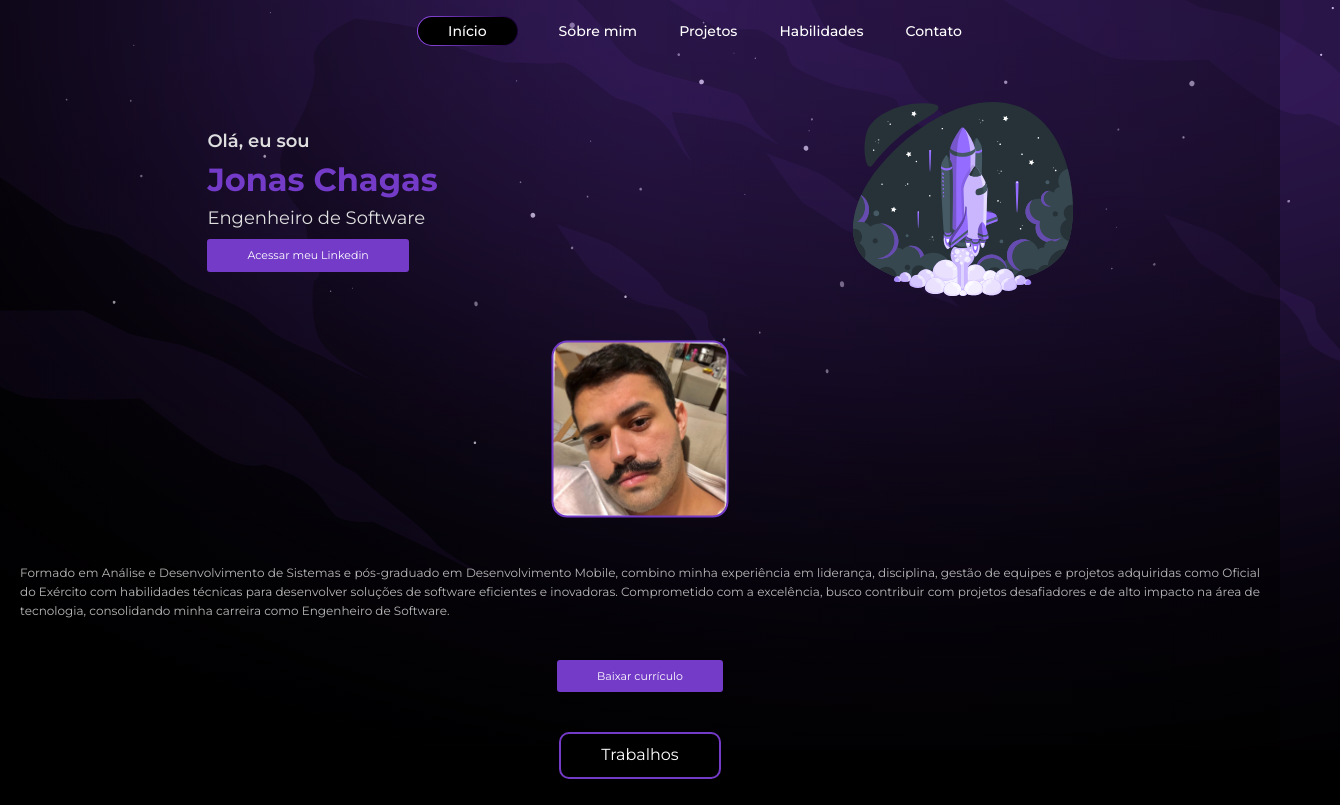
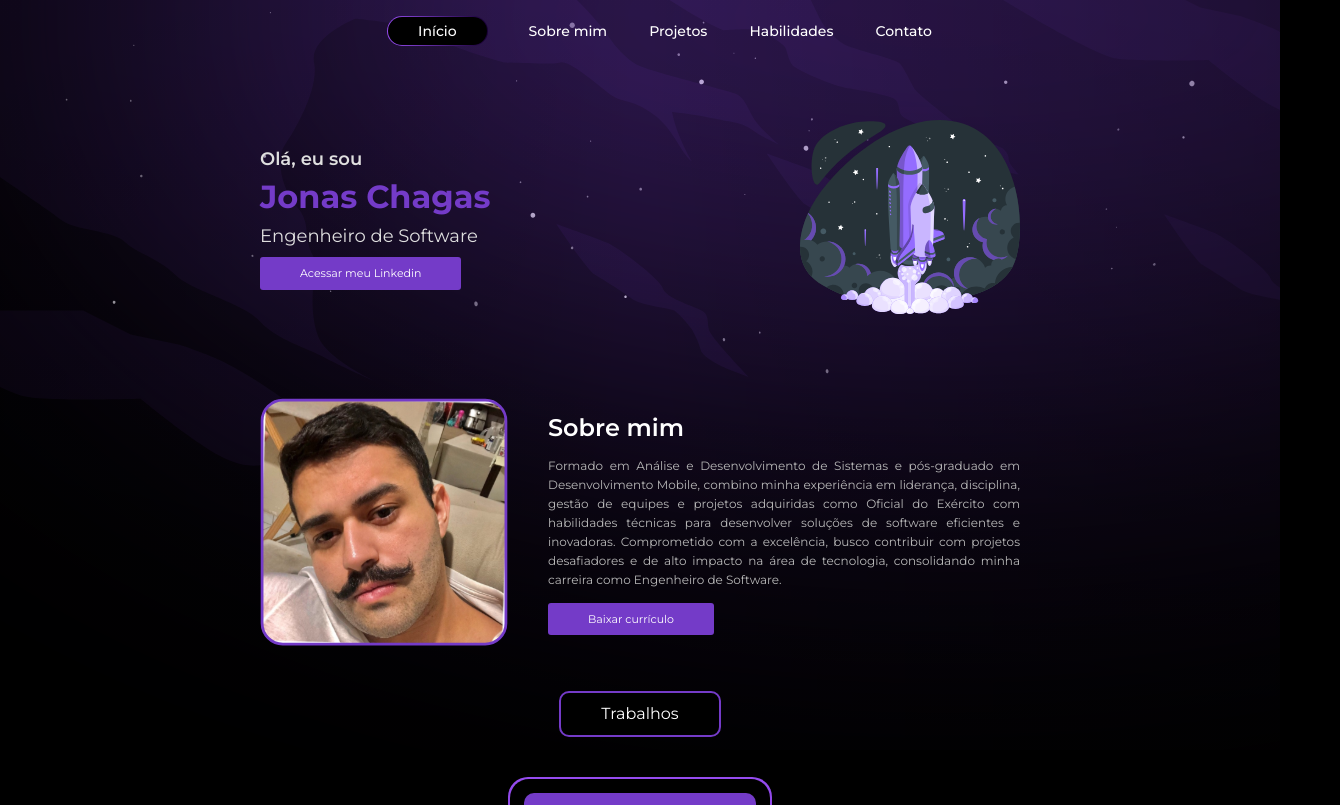
Before and after one commit to JonasGz/jonaschagasdev, a React (Vite) app: page / in a window 1280 px wide. Shown: the top 805 px of the page, 1340 px wide, since content can reach past the window. Built offline with nearby package versions, Linux system fonts and the light colour scheme.

Commit message:
feat: about desktop

```diff
--- a/src/App.scss
+++ b/src/App.scss
@@ -5,15 +5,17 @@
 
   &__section {
     width: 100%;
+    max-width: 80rem;
     display: flex;
     flex-direction: column;
     align-items: center;
+    justify-content: center;
   }
 
   &__section-title {
     background-color: #000;
     color: #fff;
-    border: 0.2rem solid #743BC8;
+    border: 0.2rem solid #743bc8;
     font-size: 1.6rem;
     width: max-content;
     justify-self: center;
@@ -22,16 +24,27 @@
     margin: 0 0 4rem 0;
   }
 
+  &__home {
+    display: none;
+  }
+
   &__about {
     margin-top: 11.2rem;
   }
-
 }
 
-@media (min-width: 728px) {
+@media (min-width: 768px) {
   .app {
+    width: 100%;
+    align-items: center;
+
     &__about {
       margin-top: 0;
     }
+
+    &__home {
+      display: block;
+      margin: 12rem 0 4rem 0;
+    }
   }
 }
--- a/src/App.tsx
+++ b/src/App.tsx
@@ -12,7 +12,7 @@ function App() {
   return (
     <div className="app">
       <Header />
-      <section id="home" className="app__section">
+      <section id="home" className="app__section app__home">
         <Home />
       </section>
       <section id="about" className="app__section app__about">
--- a/src/components/about/about.scss
+++ b/src/components/about/about.scss
@@ -4,6 +4,21 @@
   align-items: center;
   gap: 4rem;
   padding: 0 2rem;
+
+  &__picture img {
+    width: 17.8rem;
+    height: 17.8rem;
+  }
+
+  &__title {
+    display: none;
+  }
+
+  &__content {
+    display: flex;
+    flex-direction: column;
+    gap: 2rem;
+  }
 
   &__description {
     font-size: 1.2rem;
@@ -14,11 +29,41 @@
   }
 
   &__button {
-    background-color: #743BC8;
+    background-color: #743bc8;
     color: #fff;
     font-size: 1.1rem;
     font-weight: 400;
     border-radius: 0.3rem;
     padding: 1rem 4rem;
+    width: max-content;
+    align-self: center;
   }
 }
+
+@media (min-width: 768px) {
+  .about {
+    flex-direction: row;
+
+    &__title {
+      color: #fff;
+      font-weight: 600;
+      margin: 0;
+      display: block;
+    }
+
+    &__picture img {
+      width: 24.8rem;
+      height: 24.8rem;
+    }
+
+    &__content {
+      display: flex;
+      flex-direction: column;
+      gap: 1.4rem;
+    }
+
+    &__button {
+      align-self: flex-start;
+    }
+  }
+}
--- a/src/components/about/about.tsx
+++ b/src/components/about/about.tsx
@@ -4,24 +4,21 @@ export const About = () => {
   return (
     <div className="about">
       <div className="about__picture">
-        <img
-          title="picture"
-          alt="picture"
-          src="/assets/picture.svg"
-          width="178"
-          height="178"
-        />
+        <img title="picture" alt="picture" src="/assets/picture.svg" />
       </div>
-      <div className="about__description">
-        Formado em Análise e Desenvolvimento de Sistemas e pós-graduado em
-        Desenvolvimento Mobile, combino minha experiência em liderança,
-        disciplina, gestão de equipes e projetos adquiridas como Oficial do
-        Exército com habilidades técnicas para desenvolver soluções de software
-        eficientes e inovadoras. Comprometido com a excelência, busco contribuir
-        com projetos desafiadores e de alto impacto na área de tecnologia,
-        consolidando minha carreira como Engenheiro de Software.
+      <div className="about__content">
+        <h2 className="about__title">Sobre mim</h2>
+        <div className="about__description">
+          Formado em Análise e Desenvolvimento de Sistemas e pós-graduado em
+          Desenvolvimento Mobile, combino minha experiência em liderança,
+          disciplina, gestão de equipes e projetos adquiridas como Oficial do
+          Exército com habilidades técnicas para desenvolver soluções de
+          software eficientes e inovadoras. Comprometido com a excelência, busco
+          contribuir com projetos desafiadores e de alto impacto na área de
+          tecnologia, consolidando minha carreira como Engenheiro de Software.
+        </div>
+        <div className="about__button">Baixar currículo</div>
       </div>
-      <div className="about__button">Baixar currículo</div>
     </div>
   );
 };
--- a/src/components/header/components/navbar/navbar.scss
+++ b/src/components/header/components/navbar/navbar.scss
@@ -1,5 +1,5 @@
 .navbar {
-
+  display: none;
   &__content {
     display: flex;
     list-style-type: none;
@@ -14,13 +14,13 @@
     padding: 0.1rem;
 
     & > &__container {
-      background:transparent;
+      background: transparent;
       padding: 0.6rem 0;
     }
   }
 
   &__item--active {
-    background: linear-gradient(90deg, #964CF0, #170033);
+    background: linear-gradient(90deg, #964cf0, #170033);
     padding: 0.1rem;
     border-radius: 2rem;
 
@@ -32,20 +32,8 @@
   }
 }
 
-
-
-// .experience {
-//   display: flex;
-//   background: linear-gradient(0deg, #170033, #964CF0);
-//   padding: 0.2rem;
-//   border-radius: 2rem;
-//   width: 100%;
-//   min-width: 28rem;
-//   color: #b8b8b8;
-
-//   & > &__container {
-//     background: #000;
-//     border-radius: 1.9rem;
-//     padding: 1.4rem;
-//     width: 100%;
-//   }
+@media (min-width: 768px) {
+  .navbar {
+    display: block;
+  }
+}
--- a/src/components/header/header.scss
+++ b/src/components/header/header.scss
@@ -1,6 +1,6 @@
 .header {
   padding: 0.2rem 3rem;
-  border-bottom: 0.1rem solid #3A3A3A;
+  border-bottom: 0.1rem solid #3a3a3a;
   display: flex;
   flex-direction: row;
   align-items: center;
@@ -16,11 +16,9 @@
   }
 }
 
-
-@media (min-width: 728px) {
+@media (min-width: 768px) {
   .header {
     background-color: transparent;
-    position: relative;
     border-bottom: none;
     display: flex;
     justify-content: center;
--- a/src/components/home/home.scss
+++ b/src/components/home/home.scss
@@ -1,9 +1,9 @@
 .home {
   display: flex;
-  width: 100%;
   color: #dfdfdf;
   align-items: center;
-  justify-content: space-around;
+  justify-content: space-between;
+  padding: 0 2rem;
 
   &__content {
     display: flex;
@@ -17,7 +17,7 @@
   }
 
   &__name {
-    color: #743BC8;
+    color: #743bc8;
     margin: 0;
   }
 
@@ -26,14 +26,13 @@
   }
 
   &__rocket {
-
     & img {
       width: 22rem;
     }
   }
 
   &__button {
-    background-color: #743BC8;
+    background-color: #743bc8;
     color: #fff;
     font-size: 1.1rem;
     font-weight: 400;
```
Also changed, not shown: src/components/header/components/menu/menu.scss (+6 -3 lines).
